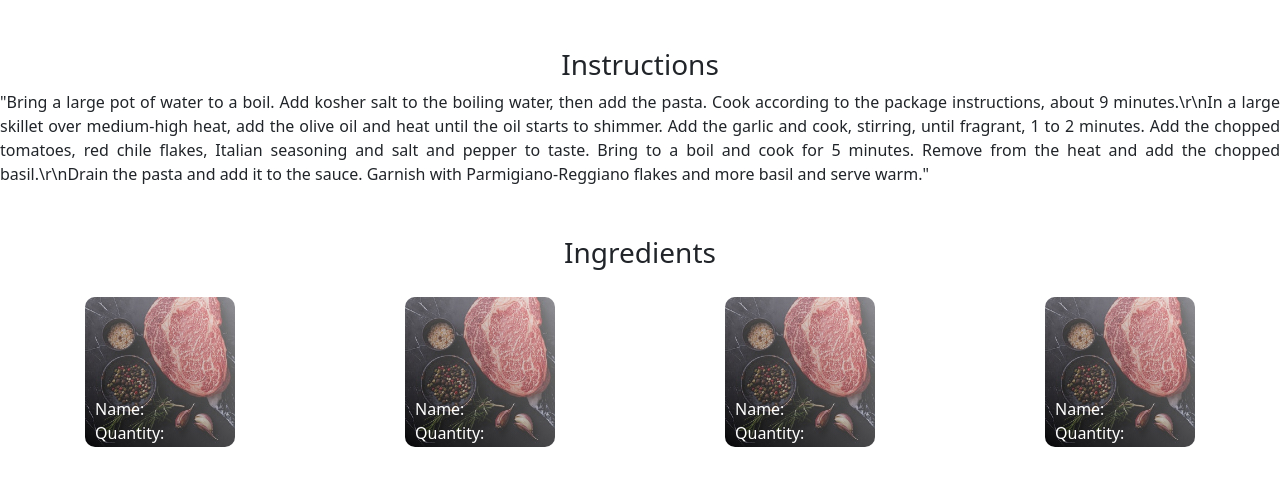
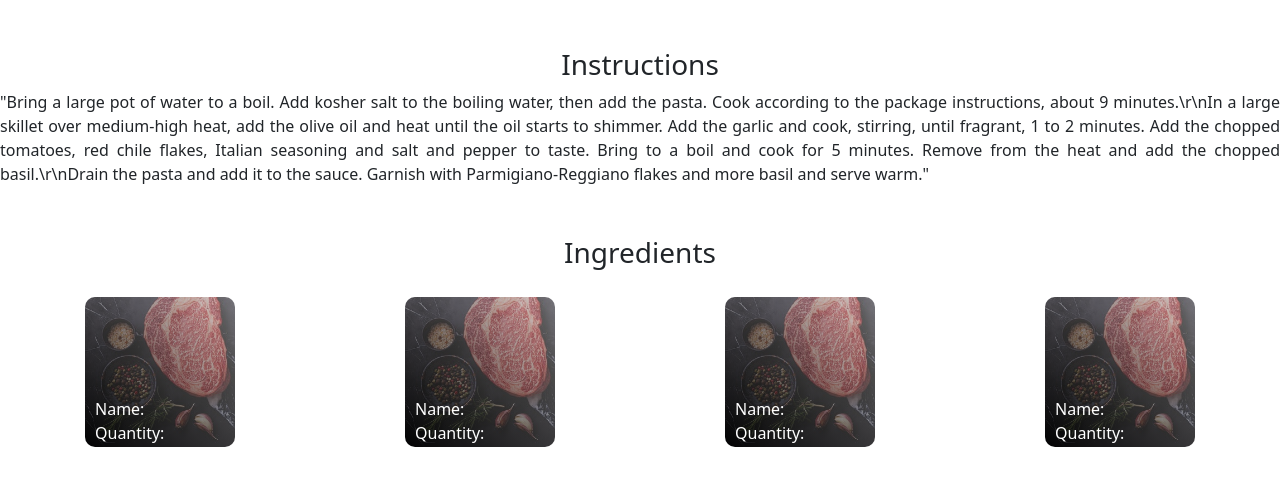
Before and after one commit to AngelA01253832/RECIPES_WEB, a website built with webpack: page index.html in a window 1280 px wide. Shown: the part 302-786 px from the top of the page. Built offline with nearby package versions, Linux system fonts and the light colour scheme.

Commit message:
Actualizacion colores degradado card

```diff
--- a/scss/main.scss
+++ b/scss/main.scss
@@ -69,7 +69,7 @@ $primarycolor:#FF4418;
   height: 100px;
 }
 .item-ingredient{
-  background: linear-gradient(to top right,rgba(0,0,0,0.5),rgba(252, 252, 252, 0.5)),url(../img/beef.jpg);
+  background: linear-gradient(to top right,rgba(0, 0, 0, 0.842),rgba(196, 194, 194, 0.5)),url(../img/beef.jpg);
   background-repeat: no-repeat;
   background-size: cover;
   background-position: 0 100%;
```
Also changed, not shown: css/main.css.
